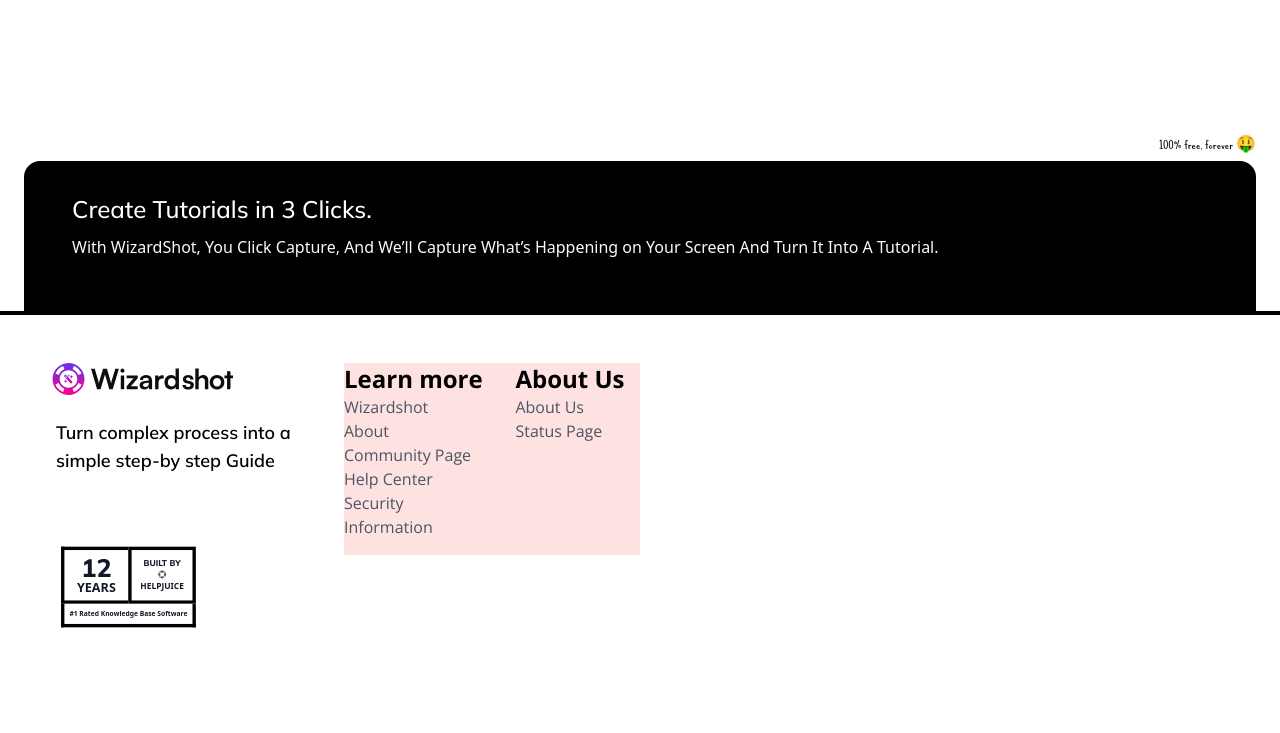
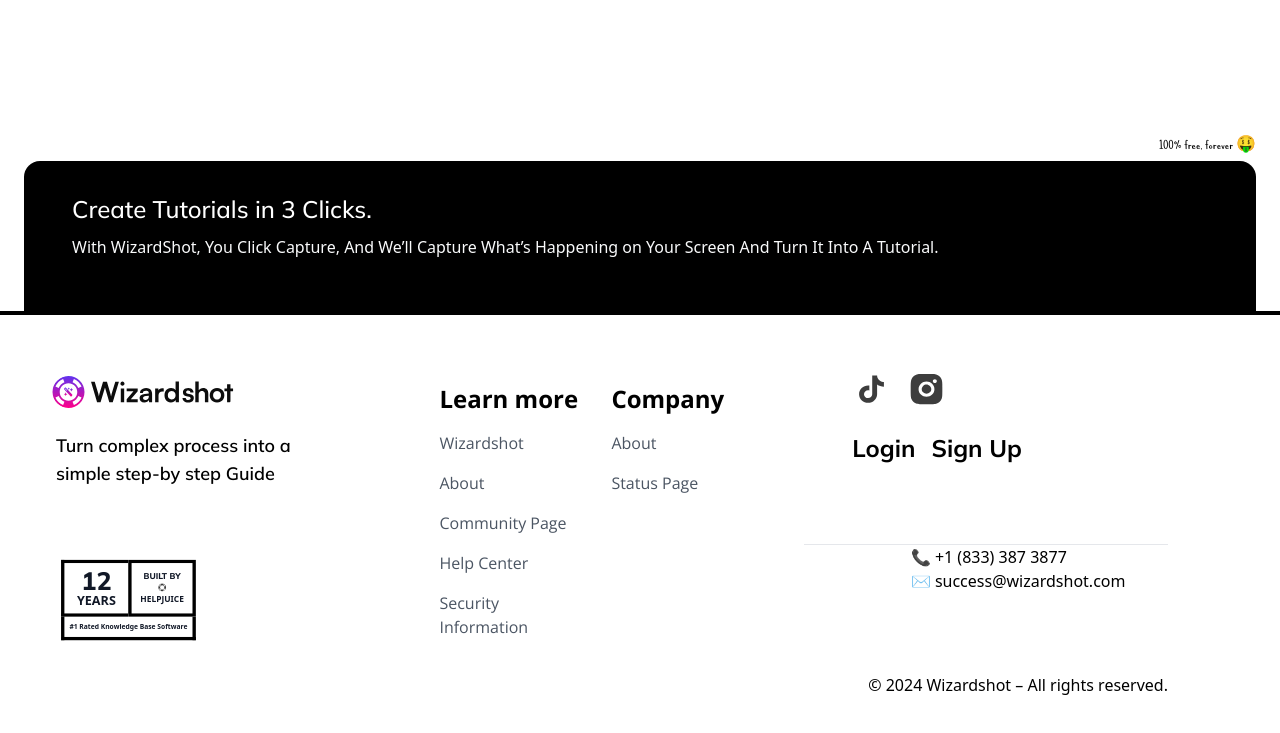
Before and after one commit to nikoescobal/helpjuice, a website built with Parcel: page src/index.html in a window 1280 px wide. Shown: the part 3226-3959 px from the top of the page. Built offline with nearby package versions, Linux system fonts and the light colour scheme; files whose address does not match are found by name.

Commit message:
Added last Footer section

```diff
--- a/src/index.html
+++ b/src/index.html
@@ -412,11 +412,11 @@
 
     </section>
 
-    <footer class="px-12 grid lg:grid-cols-4 mb-20">
+    <footer class="px-12 gap-10 xl:gap-20 grid lg:flex justify-around mb-20 place-items-center items-baseline">
         <!-- Upper Footer Section -->
         <section class="relative">
-            <div class="flex-col -mt-12 mb-10">
-                <a class="flex justify-start" href="#">
+            <div class="flex-col -mt-12 pr-24">
+                <a class="flex" href="#">
                     <img src="../assets/bigger-logo.svg" alt="" class="self-center rounded-full mx-1" />
                 </a>
                 <p class="pl-2 font-mulish font-semibold w-72 text-lg mt-6">Turn complex process into a simple step-by
@@ -452,12 +452,11 @@
         </section>
         <!-- Middle Footer Section -->
         <section
-            class="grid place-items-center items-baseline lg:-mt-[3rem] bg-red-100 max-w-[30rem] grid-cols-2 mt-36 gap-4 content-center mb-20 font-mulish">
-            <ul class="flex-col justify-between items-center font-open-sans">
+            class="grid place-items-end gap-10 xl:gap-20 items-baseline lg:-mt-[3rem]  max-w-[30rem] grid-cols-2 mt-40 content-center mb-20 font-mulish">
+            <ul class="flex-col justify-between items-center font-open-sans space-y-4">
                 <li>
-                    <a class="text-black font-bold text-2xl hover:text-gray-900 transition duration-300 hover:underline"
-                        href="#">Learn
-                        more
+                    <a class="text-black font-bold text-2xl hover:text-gray-900 transition duration-300 hover:underline whitespace-nowrap"
+                        href="#">Learn more
                     </a>
                 </li>
                 <li>
@@ -485,31 +484,51 @@
                     </a>
                 </li>
             </ul>
-            <div>
-                <ul class="flex-col justify-between items-center font-open-sans">
+            <ul class="flex-col justify-between items-center font-open-sans space-y-4">
                 <li>
                     <a class="text-black font-bold text-2xl hover:text-gray-900 transition duration-300 hover:underline"
-                            href="#">About Us
+                        href="#">Company
                     </a>
                 </li>
                 <li>
-                        <a class="text-gray-600 hover:text-gray-900 transition duration-300 hover:underline"
-                            href="#">About Us
+                    <a class="text-gray-600 hover:text-gray-900 transition duration-300 hover:underline" href="#">About
+
                     </a>
                 </li>
                 <li>
-                        <a class="text-gray-600 hover:text-gray-900 transition duration-300 hover:underline"
-                            href="#">Status Page
+                    <a class="text-gray-600 hover:text-gray-900 transition duration-300 hover:underline" href="#">Status
+                        Page
                     </a>
             </ul>
+        </section>
+        <!-- Lower Footer Section -->
+        <section class="flex-col -mt-10 pr-16">
+            <div class="flex gap-4 mb-6 pl-12">
+                <img src="../assets/tiktok.svg" alt="tiktok icon"></img>
+                <img src="../assets/instagram.svg" alt="instagram icon"></img>
             </div>
+            <div class="flex gap-4 mb-20 pl-12">
+                <a href="#" class="cursor-pointer font-bold font-mulish text-2xl">
+
+                    Login
+                </a>
+                <a href="#" class="cursor-pointer font-bold font-mulish text-2xl">
+
+                    Sign Up
+                </a>
             </div>
-            <!-- Lower Footer Section -->
-
-            <div>
+            <hr>
+            <div class="flex items-center justify-center pl-16">
+                <div class="flex-col">
+                    <div class="items-center justify-center">📞 +1 (833) 387 3877</div>
+                    <div class="items-center justify-center">✉️ success@wizardshot.com</div>
+                </div>
 
             </div>
-
+            <div class="flex items-center justify-center pt-20 pl-16 whitespace-nowrap">© 2024 Wizardshot – All rights
+                reserved.
+            </div>
+        </section>
     </footer>
 
     <script type="text/javascript" src="./main.js"></script>
```
Also changed, not shown: assets/instagram.svg (added), assets/tiktok.svg (added). Lines whose indentation alone changed are shown as unchanged.
